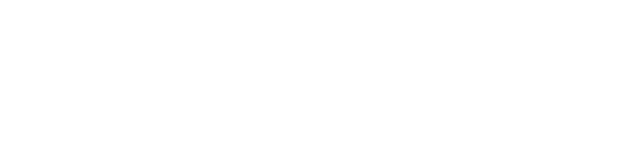
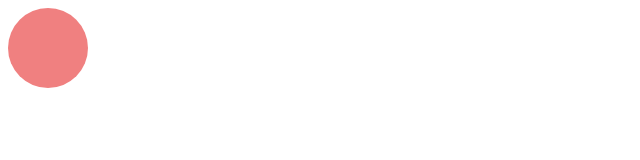
Before and after one commit to xavi1312/GamePad, a plain HTML site: page index.html in a window 1280 px wide. Shown: the whole page, without its empty margins (0-640 px from the left). Drawn offline with Linux system fonts and the light colour scheme.

Commit message:
index.css creat i punt per manupular

```diff
--- /dev/null
+++ b/index.css
@@ -0,0 +1,6 @@
+.item{
+    width: 80px;
+    height: 80px;
+    background-color: lightcoral;
+    border-radius: 50%;
+}
--- a/index.html
+++ b/index.html
@@ -4,11 +4,15 @@
     <meta charset="UTF-8">
     <meta name="viewport" content="width=device-width, initial-scale=1.0">
     <meta http-equiv="X-UA-Compatible" content="ie=edge">
+    <link rel="stylesheet" href="index.css">
     <title>GamePad</title>
 </head>
 <body>
     <div class="info-gamepad-controler">
 
     </div>
+    <div class="item">
+
+    </div>
 </body>
 </html>
```
